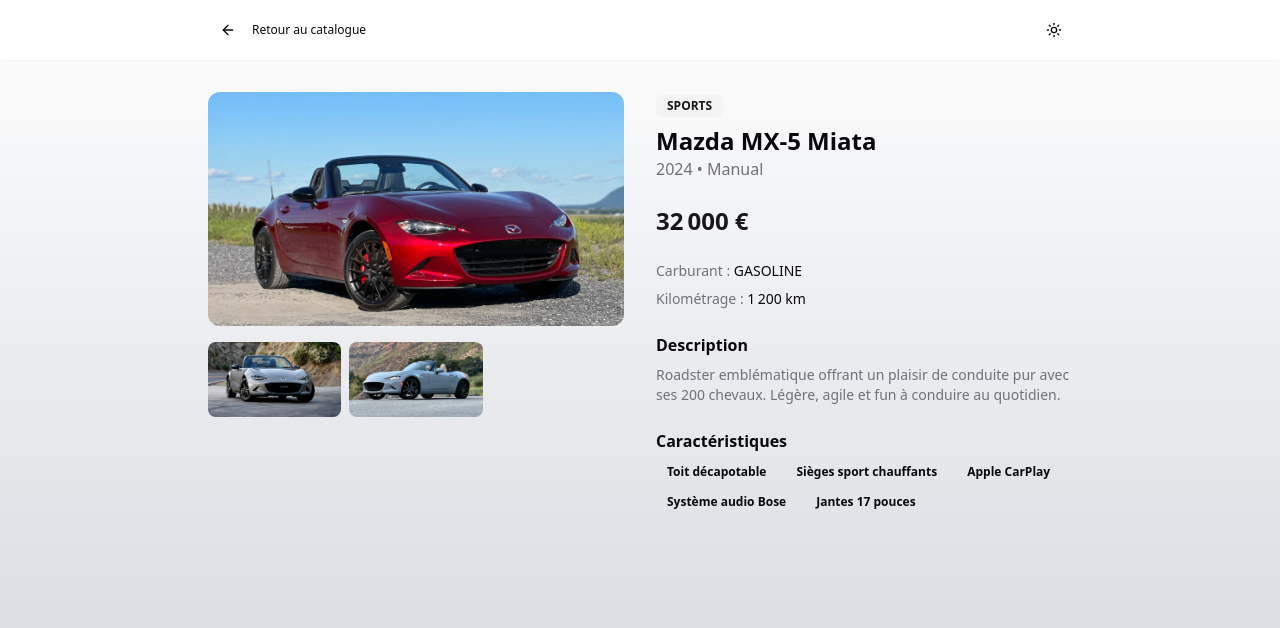
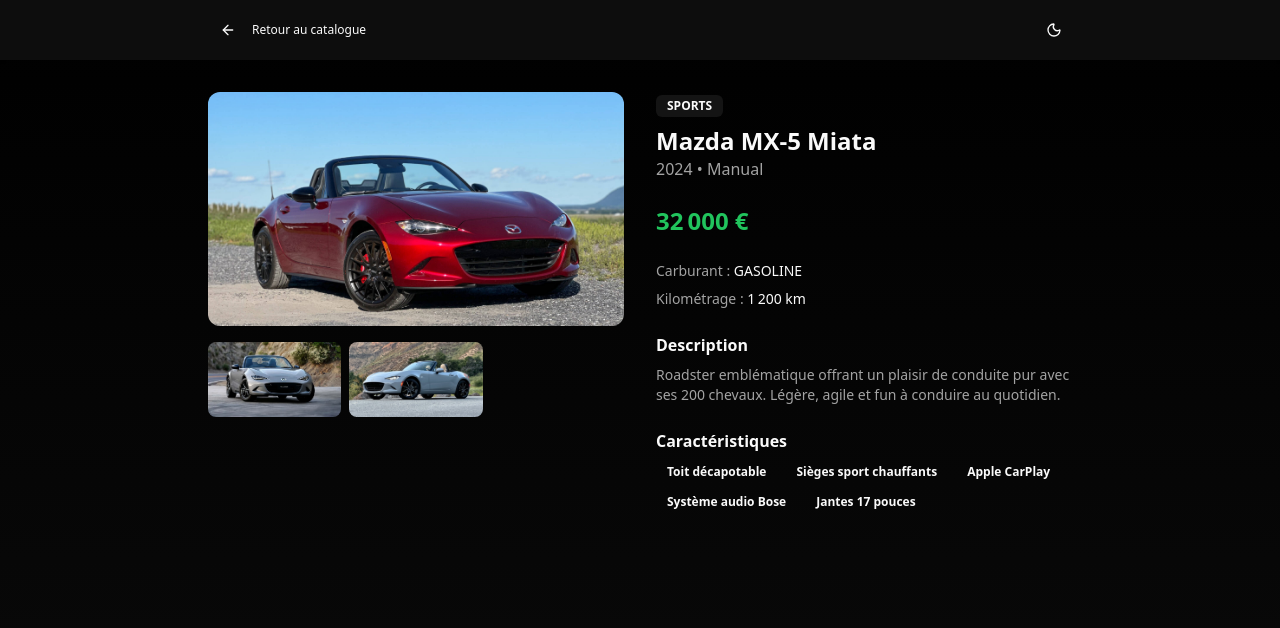
Before and after one commit to maric-urs/infobam-fullstack-Ursulet-Maric, a Next.js app in the folder frontend/: page /vehicle/1 in a window 1280 px wide. Shown: the top 628 px of the page. Built offline with nearby package versions, Linux system fonts and the light colour scheme.

Commit message:
fix divers

```diff
--- a/frontend/src/app/layout.tsx
+++ b/frontend/src/app/layout.tsx
@@ -1,6 +1,7 @@
 import type { Metadata } from "next";
 import localFont from "next/font/local";
 import "./globals.css";
+import ThemeProvider from "@/components/ThemeProvider";
 
 const geistSans = localFont({
   src: "./fonts/GeistVF.woff",
@@ -24,11 +25,11 @@
   children: React.ReactNode;
 }>) {
   return (
-    <html lang="en">
+    <html lang="fr" suppressHydrationWarning>
       <body
         className={`${geistSans.variable} ${geistMono.variable} antialiased`}
       >
-        {children}
+        <ThemeProvider>{children}</ThemeProvider>
       </body>
     </html>
   );
--- a/frontend/src/app/vehicle/[id]/page.tsx
+++ b/frontend/src/app/vehicle/[id]/page.tsx
@@ -64,7 +64,7 @@
             </div>
             {vehicle.images?.length > 1 && (
               <div className="grid grid-cols-3 gap-2">
-                {vehicle.images.slice(1, 4).map((image, index) => (
+                {vehicle.images.slice(1, 4).map((image: string, index: number) => (
                   <div
                     key={index}
                     className="aspect-video rounded-lg overflow-hidden bg-muted"
@@ -115,7 +115,7 @@
               <div>
                 <h2 className="font-semibold mb-2">Caractéristiques</h2>
                 <div className="flex flex-wrap gap-2">
-                  {vehicle.features.map((feature, index) => (
+                  {vehicle.features.map((feature: string, index: number) => (
                     <Badge key={index} variant="outline">
                       {feature}
                     </Badge>
--- a/frontend/src/hooks/useVehicles.ts
+++ b/frontend/src/hooks/useVehicles.ts
@@ -37,7 +37,7 @@
   return {
     vehicles: data?.vehicles ?? [],
     total: data?.total ?? 0,
-    totalPages: data ? Math.ceil(data.total / LIMIT) : 0,
+    totalPages: data?.totalPages ?? (data ? Math.ceil(data.total / LIMIT) : 0),
     loading,
     error,
   };
--- a/frontend/src/lib/vehicles.ts
+++ b/frontend/src/lib/vehicles.ts
@@ -1,4 +1,3 @@
-import { cache } from "react";
 import { headers } from "next/headers";
 import type { Vehicle } from "@/types/vehicle";
 
@@ -9,11 +8,11 @@
   return `${proto}://${host}`;
 }
 
-export const getVehicle = cache(async (id: string): Promise<Vehicle | null> => {
+export async function getVehicle(id: string): Promise<Vehicle | null> {
   const baseUrl = await getBaseUrl();
   const res = await fetch(`${baseUrl}/api/vehicles/${id}`, {
     next: { revalidate: 60 },
   });
   if (!res.ok) return null;
   return res.json();
-});
+}
--- a/frontend/src/types/vehicle.ts
+++ b/frontend/src/types/vehicle.ts
@@ -47,8 +47,9 @@
   export type SortOption= | "price-asc" | "price-desc" | "year-asc" | "year-desc";
 
   export interface VehiclesAPIResponse {
-    vehicles :Vehicle[];
-    total :number;
-    page :number;
-    limit :number;
+    vehicles: Vehicle[];
+    total: number;
+    page: number;
+    limit?: number;
+    totalPages?: number;
   }
```
